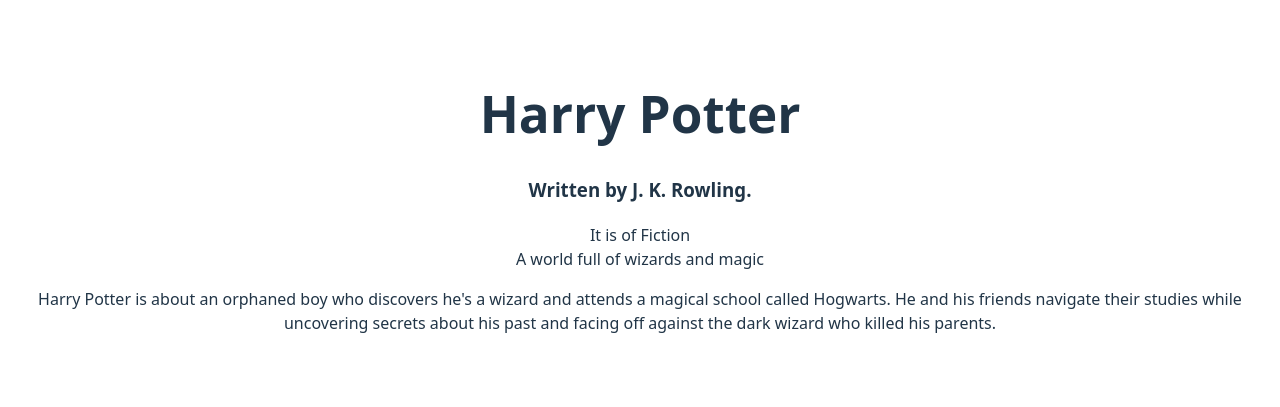
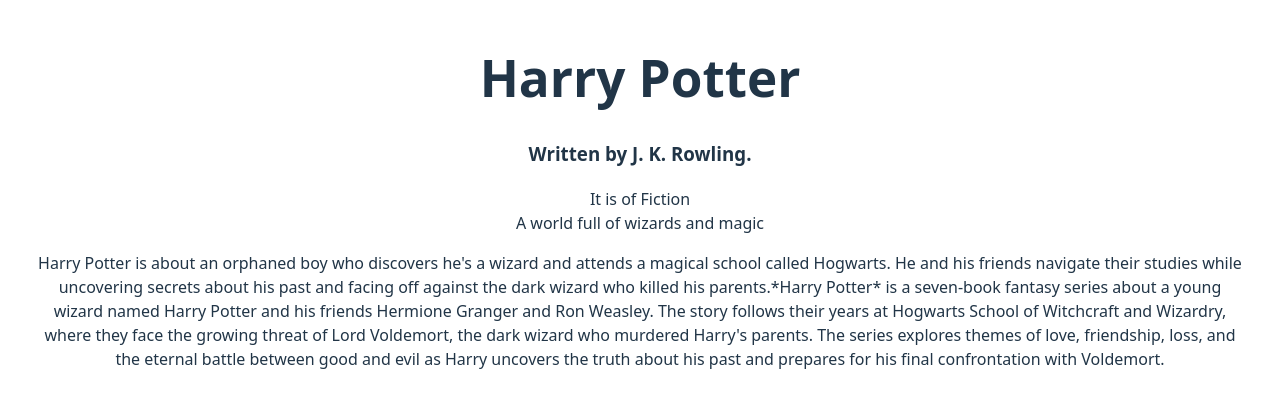
Before and after one commit to rodrigcasio/React-rcasio-projects, a React (Vite) app in the folder courseraPracticeIBM/blog_app/: page / in a window 1280 px wide. Shown: the part 199-606 px from the top of the page. Built offline with nearby package versions, Linux system fonts and the light colour scheme.

Commit message:
Added more content to the body key-value pair

```diff
--- a/courseraPracticeIBM/blog_app/src/App.jsx
+++ b/courseraPracticeIBM/blog_app/src/App.jsx
@@ -7,7 +7,7 @@
     author: 'J. K. Rowling',
     description: 'A world full of wizards and magic',
     type: 'Fiction',
-    body: "Harry Potter is about an orphaned boy who discovers he's a wizard and attends a magical school called Hogwarts. He and his friends navigate their studies while uncovering secrets about his past and facing off against the dark wizard who killed his parents."
+    body: "Harry Potter is about an orphaned boy who discovers he's a wizard and attends a magical school called Hogwarts. He and his friends navigate their studies while uncovering secrets about his past and facing off against the dark wizard who killed his parents.*Harry Potter* is a seven-book fantasy series about a young wizard named Harry Potter and his friends Hermione Granger and Ron Weasley. The story follows their years at Hogwarts School of Witchcraft and Wizardry, where they face the growing threat of Lord Voldemort, the dark wizard who murdered Harry's parents. The series explores themes of love, friendship, loss, and the eternal battle between good and evil as Harry uncovers the truth about his past and prepares for his final confrontation with Voldemort."
   };
 
   return (
```
